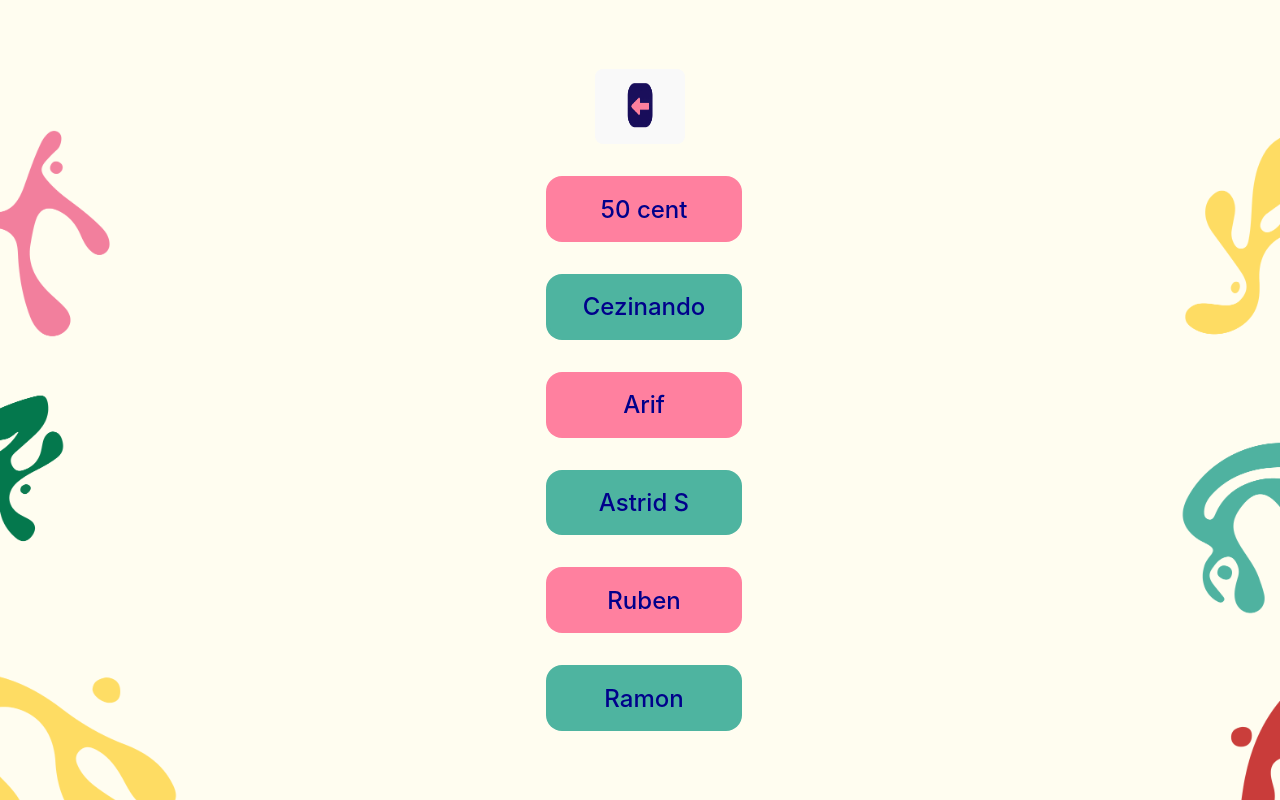
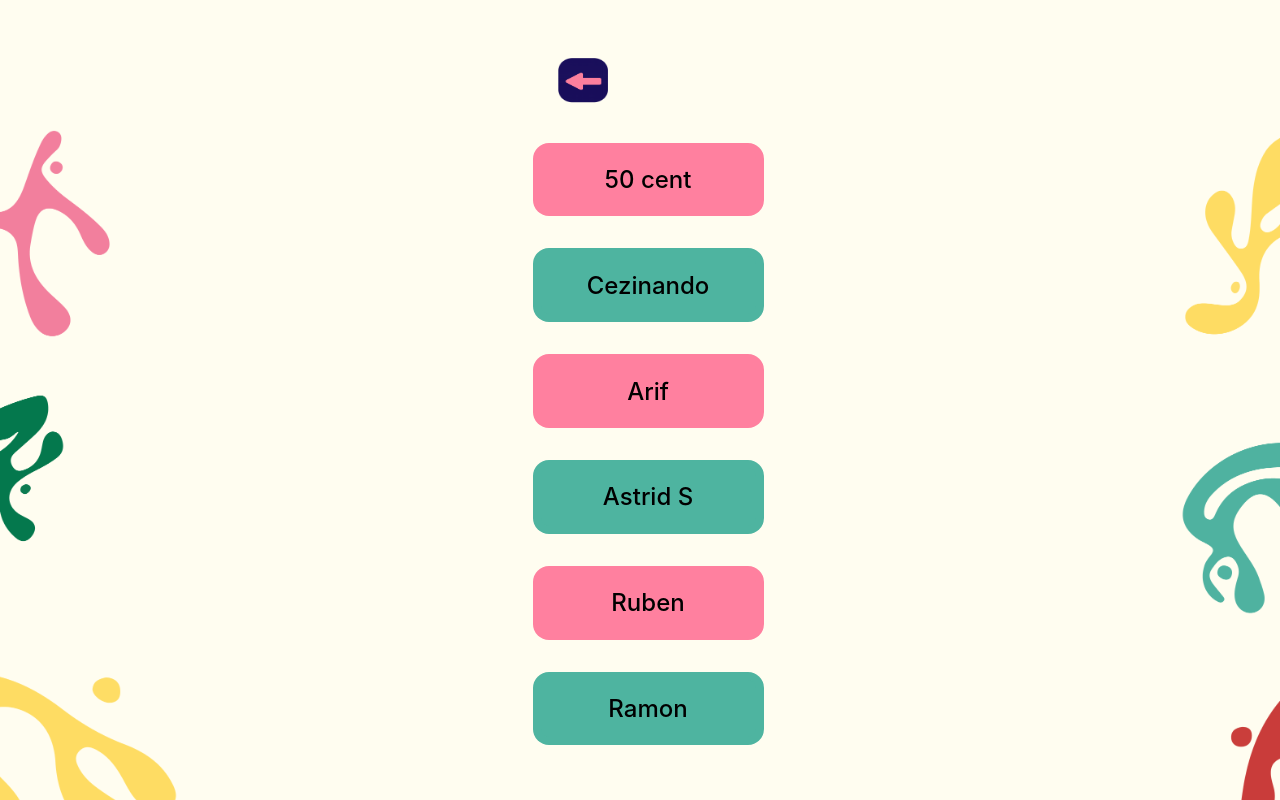
Before and after one commit to johankn/UKA-lyrics, a React (Vite) app in the folder UKA-lyrics/: page /artists in a window 1280 px wide. Built offline with nearby package versions, Linux system fonts and the light colour scheme.

Commit message:
changes on artist page

```diff
--- a/UKA-lyrics/src/pages/Artists.css
+++ b/UKA-lyrics/src/pages/Artists.css
@@ -1,3 +1,11 @@
+.wrapper {
+    display: grid;
+    grid-template-columns: repeat(2, 1fr);
+    gap: 15px;
+
+}
+
+
 .pinkArtistbutton {
   background-color: #ff809f;
   margin-top: 2rem;
@@ -5,7 +13,7 @@
   text-align: center;
   border-radius: 1rem;
   width: 100%;
-  padding: 0.25rem;
+  padding: 0.5rem;
   align-items: center;
 }
 
@@ -16,13 +24,12 @@
   text-align: center;
   border-radius: 1rem;
   width: 100%;
-  padding: 0.25rem;
+  padding: 0.5rem;
   align-items: center;
 }
 
 .pinkArtistbutton button {
   background-color: #ff809f; /* Add the same background color */
-  color: #00008b; /* Text color */
   border: none; /* Remove the default button border */
   width: 100%; /* Make the button as wide as the parent div */
   height: 100%; /* Make the button as tall as the parent div */
@@ -30,13 +37,13 @@
 
 .greenArtistbutton button {
   background-color: #4eb4a0; /* Add the same background color */
-  color: #00008b; /* Text color */
   border: none; /* Remove the default button border */
   width: 100%; /* Make the button as wide as the parent div */
   height: 100%; /* Make the button as tall as the parent div */
 }
 
 .tilbakeKnapp img {
-  width: 50px;
+  width: 100px;
   height: 50px;
+  cursor: pointer; /* Add a pointer cursor to indicate it's clickable */
 }
--- a/UKA-lyrics/src/pages/Artists.tsx
+++ b/UKA-lyrics/src/pages/Artists.tsx
@@ -1,4 +1,3 @@
-import "./HomePage.css";
 import "../App.css";
 import "../index.css";
 import "./Artists.css";
@@ -7,8 +6,8 @@ function Artists() {
   return (
     <>
       <div className="mainDiv">
+        <div className="wrapper">
         <div className="tilbakeKnapp">
-          <button className="tilbakeKnapp">
             <img
               src="../public/tilbakeKnapp.png"
               alt="Tilbake button"
@@ -16,10 +15,9 @@ function Artists() {
                 window.location.href = "HomePage.tsx"; // Update the URL to your desired location
               }}
             />
-          </button>
         </div>
-
-        <div className="artists ">
+        </div>
+        <div className="artists">
           <div className="pinkArtistbutton">
             <button
               onClick={(event) =>
@@ -32,7 +30,7 @@ function Artists() {
           <div className="greenArtistbutton">
             <button
               onClick={(event) =>
-                (window.location.href = "/artistssongs/504cl42JQLRqlZddfZ3S4z")
+                (window.location.href = "/artistsongs/504cl42JQLRqlZddfZ3S4z")
               }
             >
               Cezinando
@@ -41,7 +39,7 @@ function Artists() {
           <div className="pinkArtistbutton">
             <button
               onClick={(event) =>
-                (window.location.href = "/artistssongs/46pSx5MtwhorubZuHbwM0Q")
+                (window.location.href = "/artistsongs/46pSx5MtwhorubZuHbwM0Q")
               }
             >
               Arif
@@ -50,7 +48,7 @@ function Artists() {
           <div className="greenArtistbutton">
             <button
               onClick={(event) =>
-                (window.location.href = "/artistssongs/3AVfmawzu83sp94QW7CEGm")
+                (window.location.href = "/artistsongs/3AVfmawzu83sp94QW7CEGm")
               }
             >
               Astrid S
@@ -59,7 +57,7 @@ function Artists() {
           <div className="pinkArtistbutton">
             <button
               onClick={(event) =>
-                (window.location.href = "/artistssongs/0x3PXj1WnuW7YsBxQK57xM")
+                (window.location.href = "/artistsongs/0x3PXj1WnuW7YsBxQK57xM")
               }
             >
               Ruben
```
